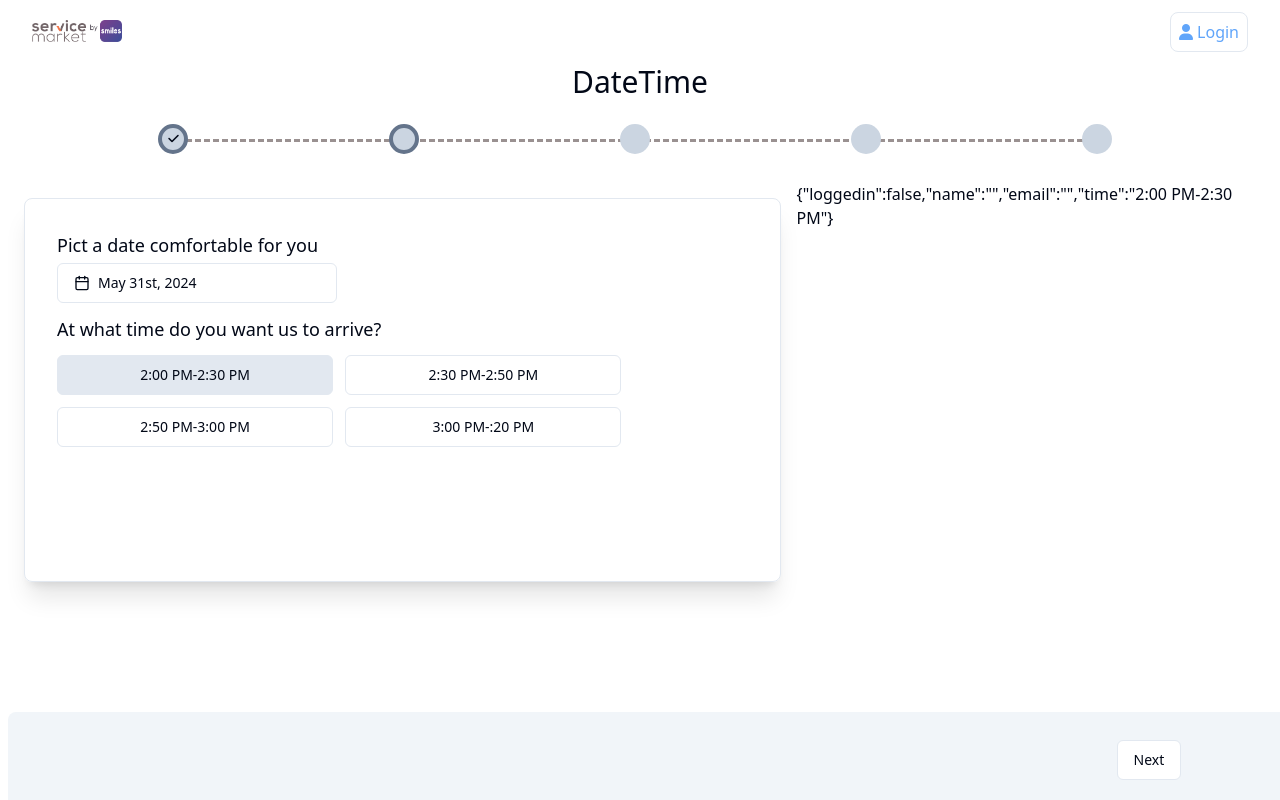
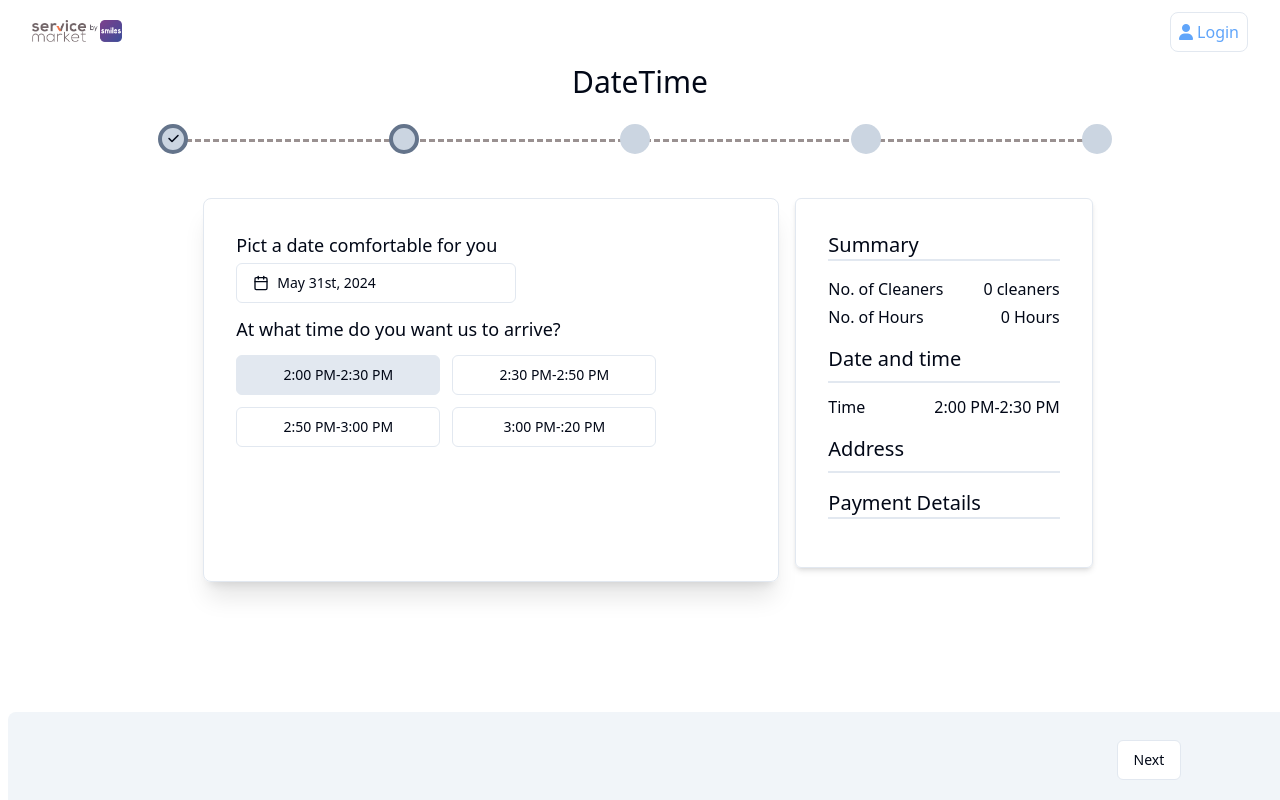
Before and after one commit to asaugat04/Booking-website, a React (Vite) app: page / in a window 1280 px wide. Both pictures are taken after a click on the button "2:00 PM-2:30 PM". Built offline with nearby package versions, Linux system fonts and the light colour scheme.

Commit message:
user context complete and upadated ui to show summary

```diff
--- a/src/components/DateTime.jsx
+++ b/src/components/DateTime.jsx
@@ -10,7 +10,7 @@ export default function DateTime() {
   const { user, setUser } = useContext(UserContext);
 
   return (
-    <div className="flex w-full min-h-96 md:w-3/5 flex-col m-4 md:border md:p-8 md:rounded-lg md:shadow-xl">
+    <>
       <h1 className="text-lg mb-1 text-left w-full">
         Pict a date comfortable for you
       </h1>
@@ -45,6 +45,6 @@ export default function DateTime() {
           </Button>
         ))}
       </div>
-    </div>
+    </>
   );
 }
--- a/src/components/Location.jsx
+++ b/src/components/Location.jsx
@@ -21,7 +21,7 @@ export default function Location() {
   //the above line can be used to set the location in the user object.
 
   return (
-    <div className="flex w-full min-h-96 md:w-3/5 flex-col m-4 md:border md:p-8 md:rounded-lg md:shadow-xl">
+    <>
       <h1 className="text-lg mb-1 text-left w-full">
         Where do you need the service?
       </h1>
@@ -60,6 +60,6 @@ export default function Location() {
           </DropdownMenuContent>
         </DropdownMenu>
       </div>
-    </div>
+    </>
   );
 }
--- a/src/components/Payment.jsx
+++ b/src/components/Payment.jsx
@@ -1,4 +1,4 @@
-import { useState, useContext, useEffect } from "react";
+import { useState, useContext } from "react";
 import { Label } from "@/components/ui/label";
 import { RadioGroup, RadioGroupItem } from "@/components/ui/radio-group";
 import CardImage from "../assets/card.png";
@@ -6,19 +6,16 @@ import UserContext from "@/UserContext";
 import { Input } from "@/components/ui/input";
 
 export default function Payment() {
-  const [paymentType, setPaymentType] = useState("card");
+  const [paymentMethod, setPaymentType] = useState("");
   const [cardNumber, setCardNumber] = useState(null);
   const [name, setName] = useState("");
   const [expiryDate, setExpiryDate] = useState("12/11");
   const [cvv, setCvv] = useState(null);
+
   const { user, setUser } = useContext(UserContext);
 
-  useEffect(() => {
-    setUser({ ...user, paymentType: paymentType });
-    console.log(user.paymentType);
-  }, [paymentType]);
   return (
-    <div className="flex w-full min-h-96 md:w-3/5 flex-col m-4 md:border md:p-8 md:rounded-lg md:shadow-xl">
+    <>
       <h1 className="text-lg mb-1 text-left w-full">
         Where do you need the service?
       </h1>
@@ -28,11 +25,10 @@ export default function Payment() {
       <div className="payment-type">
         <div className="card w-full">
           <RadioGroup
-            value={paymentType}
-            defaultValue="cod"
+            value={paymentMethod}
             onValueChange={(e) => {
               setPaymentType(e);
-              // setUser({ ...user, paymentType: e });
+              setUser({ ...user, paymentMethod: e });
             }}
           >
             <Label htmlFor="card">
@@ -43,7 +39,7 @@ export default function Payment() {
                 </div>
                 <div
                   className={`${
-                    paymentType == "card" ? "" : "hidden"
+                    paymentMethod == "card" ? "" : "hidden"
                   } hiding-card-div text-xs pl-6 flex flex-col items-center w-full gap-x-2 md:flex-row`}
                 >
                   <div className="card-left flex flex-row">
@@ -136,6 +132,6 @@ export default function Payment() {
           </RadioGroup>
         </div>
       </div>
-    </div>
+    </>
   );
 }
--- a/src/components/ServiceDesc.jsx
+++ b/src/components/ServiceDesc.jsx
@@ -3,5 +3,75 @@ import UserContext from "@/UserContext";
 
 export default function ALLInfoSideBox() {
   const { user } = useContext(UserContext);
-  return <div>{JSON.stringify(user)}</div>;
+  console.log(user);
+  return (
+    <div className="border rounded-md shadow-md w-full flex flex-col mt-4 p-8  max-w-[25vw]">
+      <h1 className="text-bold border-b-2 w-full text-xl mb-4 ">Summary</h1>
+      <div className="flex flex-col gap-1">
+        <div className="flex flex-row justify-between">
+          <p className="pr-4">No. of Cleaners</p>
+          <p className="pl-6">{user?.noOfCleaners || "0"} cleaners</p>
+        </div>
+        <div className="flex flex-row justify-between">
+          <p className="pr-4">No. of Hours</p>
+          <p className="pl-6">{user?.cleaningHours || "0"} Hours</p>
+        </div>
+        {user?.cleaningFrequency && (
+          <div className="flex flex-row justify-between">
+            <p className="pr-4">Frequency</p>
+            <p className="pl-6">{user?.cleaningFrequency} </p>
+          </div>
+        )}
+        {user?.needMaterials && (
+          <div className="flex flex-row justify-between">
+            <p className="pr-4">Materials</p>
+            <p className="pl-6">Yes </p>
+          </div>
+        )}
+      </div>
+      <h1 className="text-bold border-b-2 w-full text-xl mb-3 pb-2 mt-4 ">
+        Date and time
+      </h1>
+      <div className="flex flex-col gap-1">
+        {user?.date && (
+          <div className="flex flex-row justify-between">
+            <p className="pr-4">Date</p>
+            <p className="pl-6">{user?.date?.toDateString()} </p>
+          </div>
+        )}
+        {user?.time && (
+          <div className="flex flex-row justify-between">
+            <p className="pr-4">Time</p>
+            <p className="pl-6">{user?.time} </p>
+          </div>
+        )}
+      </div>
+      <h1 className="text-bold border-b-2 w-full text-xl mb-4 pb-2 mt-4">
+        Address
+      </h1>
+      <div className="flex flex-col">
+        {user?.location && (
+          <div className="flex flex-row justify-between">
+            <p className="pr-4">Date</p>
+            <p className="pl-6">{user?.location} </p>
+          </div>
+        )}
+      </div>
+      <h1 className="text-bold border-b-2 w-full text-xl mb-4 ">
+        Payment Details
+      </h1>
+      <div className="flex flex-col">
+        {user?.paymentMethod && (
+          <div className="flex flex-row justify-between">
+            <p className="pr-4">Payment Method</p>
+            <p className="pl-6">
+              {user?.paymentMethod == "cod"
+                ? "Cash on Delivery"
+                : "Credit Card"}{" "}
+            </p>
+          </div>
+        )}
+      </div>
+    </div>
+  );
 }
--- a/src/components/ServiceDetails.jsx
+++ b/src/components/ServiceDetails.jsx
@@ -4,14 +4,14 @@ import { Button } from "./ui/button";
 
 export default function ServiceDetails() {
   const { user, setUser } = React.useContext(UserContext);
-  const [activeCleanerButton, setActiveCleanerButton] = useState(1);
-  const [activeHoursButton, setActiveHoursButton] = useState(1);
+  const [activeCleanerButton, setActiveCleanerButton] = useState(0);
+  const [activeHoursButton, setActiveHoursButton] = useState(0);
   const [activeFrequencyButton, setActiveFrequencyButton] = useState("");
   const [activeMaterialButton, setActiveMaterialButton] = useState("");
   const [specialInstruction, setSpecialInstruction] = useState("");
 
   return (
-    <div className="flex flex-col m-4 md:w-3/5 md:border md:p-8 md:rounded-lg md:shadow-xl">
+    <>
       <h1 className="text-lg mb-1">Home Cleaning</h1>
       <p className="text-sm">
         Fill out the booking form, and we'll pair you with the perfect cleaner
@@ -143,6 +143,6 @@ export default function ServiceDetails() {
         }}
         placeholder="Example: Please clean the windows and the balcony."
       ></textarea>
-    </div>
+    </>
   );
 }
--- a/src/components/Stepper.jsx
+++ b/src/components/Stepper.jsx
@@ -51,8 +51,10 @@ const Stepper = ({ steps }) => {
       {/* this div is placed in the back side of fixed bars so we don't need to give margin to each component  */}
       <div className="w-full h-32 md:h-4"></div>
       {/* end of div */}
-      <div className="flex flex-row justify-around">
-        {steps[currentStep].body}
+      <div className="flex flex-row justify-center ">
+        <div className="flex w-full min-h-96 md:w-3/5 flex-col m-4 md:border md:p-8 md:rounded-lg md:shadow-xl md:max-w-[45vw]">
+          {steps[currentStep].body}
+        </div>
         <div className="detailsBlock hidden md:block ">
           <ServiceDesc />
         </div>
```
